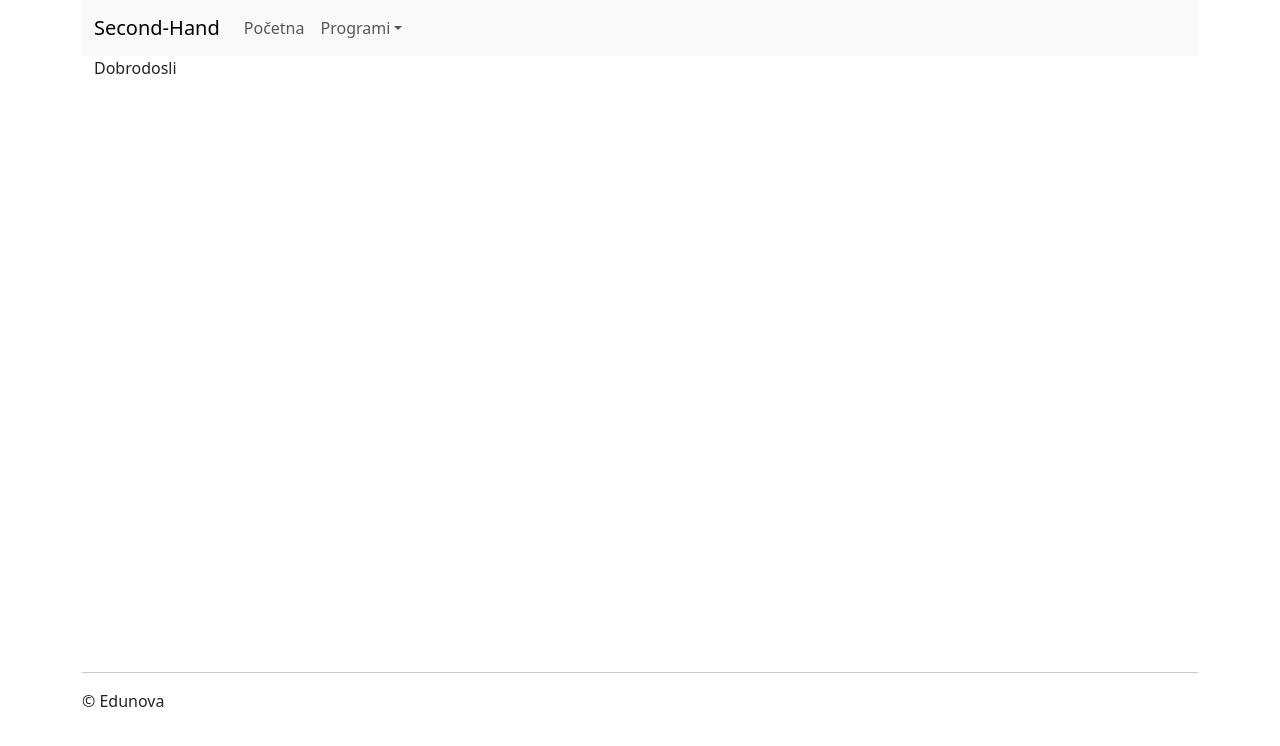
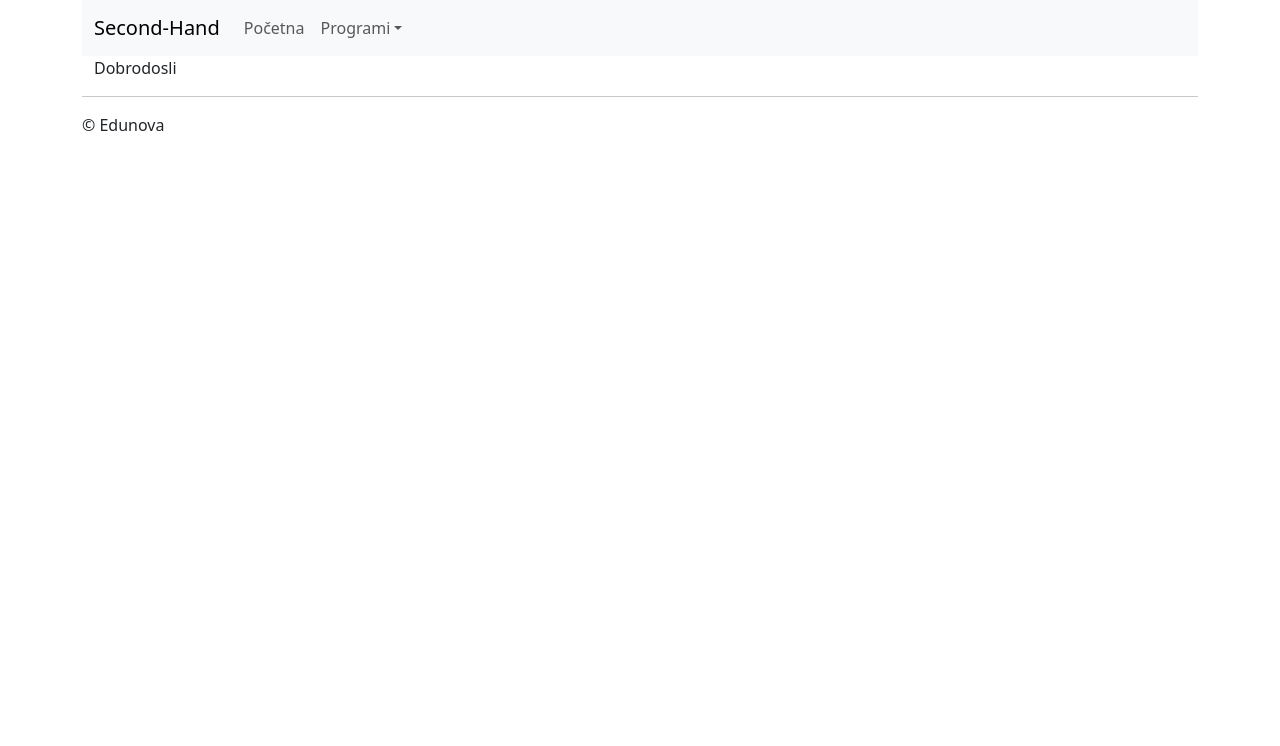
Before and after one commit to matejbozic57/Trgovina, a React (Vite) app in the folder Frontend/: page / in a window 1280 px wide. Shown: the top 746 px of the page. Built offline with nearby package versions, Linux system fonts and the light colour scheme.

Commit message:
Build frontend

```diff
--- a/Frontend/src/App.css
+++ b/Frontend/src/App.css
@@ -2,6 +2,11 @@
   cursor: pointer;
 }
 
-.app{
-  min-height: 600px;
+
+.sredina{
+  text-align: center;
 }
+
+.desno{
+  text-align: right;
+}
```
Also changed, not shown: 2 other files (tests, documents, lock files or other folders).
